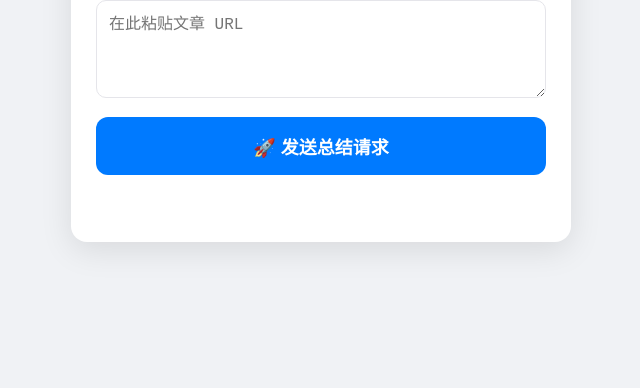
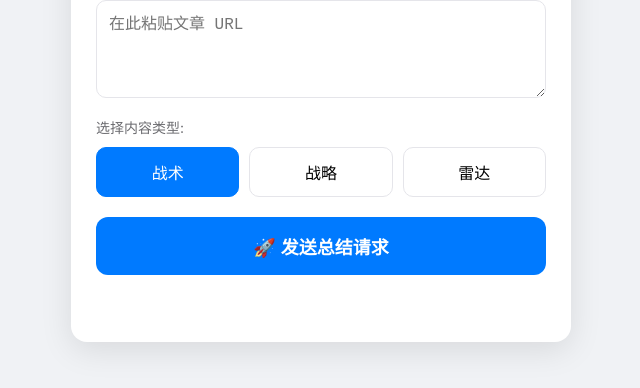
Before and after one commit to Sleepyorangezz/-dify-, a plain HTML site: page index.html in a window 1280 px wide. Shown: the part 102-490 px from the top of the page, without its empty margins (319-959 px from the left). Drawn offline with Linux system fonts and the light colour scheme.

Commit message:
Update index.html

```diff
--- a/index.html
+++ b/index.html
@@ -81,12 +81,57 @@
             min-height: 22px;
             transition: color 0.3s;
         }
+        /* --- 新增的 CSS 样式 --- */
+        .radio-group-title {
+            font-size: 14px;
+            color: #6c6c70;
+            margin-bottom: 10px;
+        }
+        .radio-group {
+            display: flex;
+            justify-content: space-between;
+            margin-bottom: 20px;
+            gap: 10px;
+        }
+        .radio-group input[type="radio"] {
+            display: none; /* 隐藏原始的单选按钮 */
+        }
+        .radio-group label {
+            flex: 1;
+            padding: 12px 10px;
+            border: 1px solid var(--border-color);
+            border-radius: 10px;
+            text-align: center;
+            cursor: pointer;
+            transition: all 0.2s ease-in-out;
+            font-weight: 500;
+        }
+        .radio-group input[type="radio"]:checked + label {
+            background-color: var(--primary-color);
+            color: white;
+            border-color: var(--primary-color);
+        }
     </style>
 </head>
 <body>
     <div class="container">
         <h1>Dify 一键总结 (安全版)</h1>
         <textarea id="urlInput" placeholder="在此粘贴文章 URL" rows="3"></textarea>
+
+        <!-- --- 新增的 HTML 结构 --- -->
+        <div class="radio-group-title">选择内容类型:</div>
+        <div class="radio-group">
+            <input type="radio" id="type-tactical" name="contentType" value="战术" checked>
+            <label for="type-tactical">战术</label>
+
+            <input type="radio" id="type-strategic" name="contentType" value="战略">
+            <label for="type-strategic">战略</label>
+
+            <input type="radio" id="type-radar" name="contentType" value="雷达">
+            <label for="type-radar">雷达</label>
+        </div>
+        <!-- --- HTML 结构结束 --- -->
+
         <button id="submitBtn" onclick="sendToProxy()">🚀 发送总结请求</button>
         <div id="status"></div>
     </div>
@@ -104,8 +149,9 @@
                 return;
             }
 
-            // *** 注意：这里不再有任何 API Key！***
-            // 我们调用的是自己的云函数代理 /api/proxy
+            // --- 新增: 获取选中的内容类型 ---
+            const selectedContentType = document.querySelector('input[name="contentType"]:checked').value;
+
             const proxyApiUrl = '/api/proxy';
 
             submitBtn.disabled = true;
@@ -118,8 +164,10 @@
                 headers: {
                     'Content-Type': 'application/json'
                 },
+                // --- 修改: 在请求体中同时发送 url 和 contentType ---
                 body: JSON.stringify({
-                    url: url // 只发送 URL
+                    url: url,
+                    contentType: selectedContentType
                 })
             })
             .then(response => {
```
